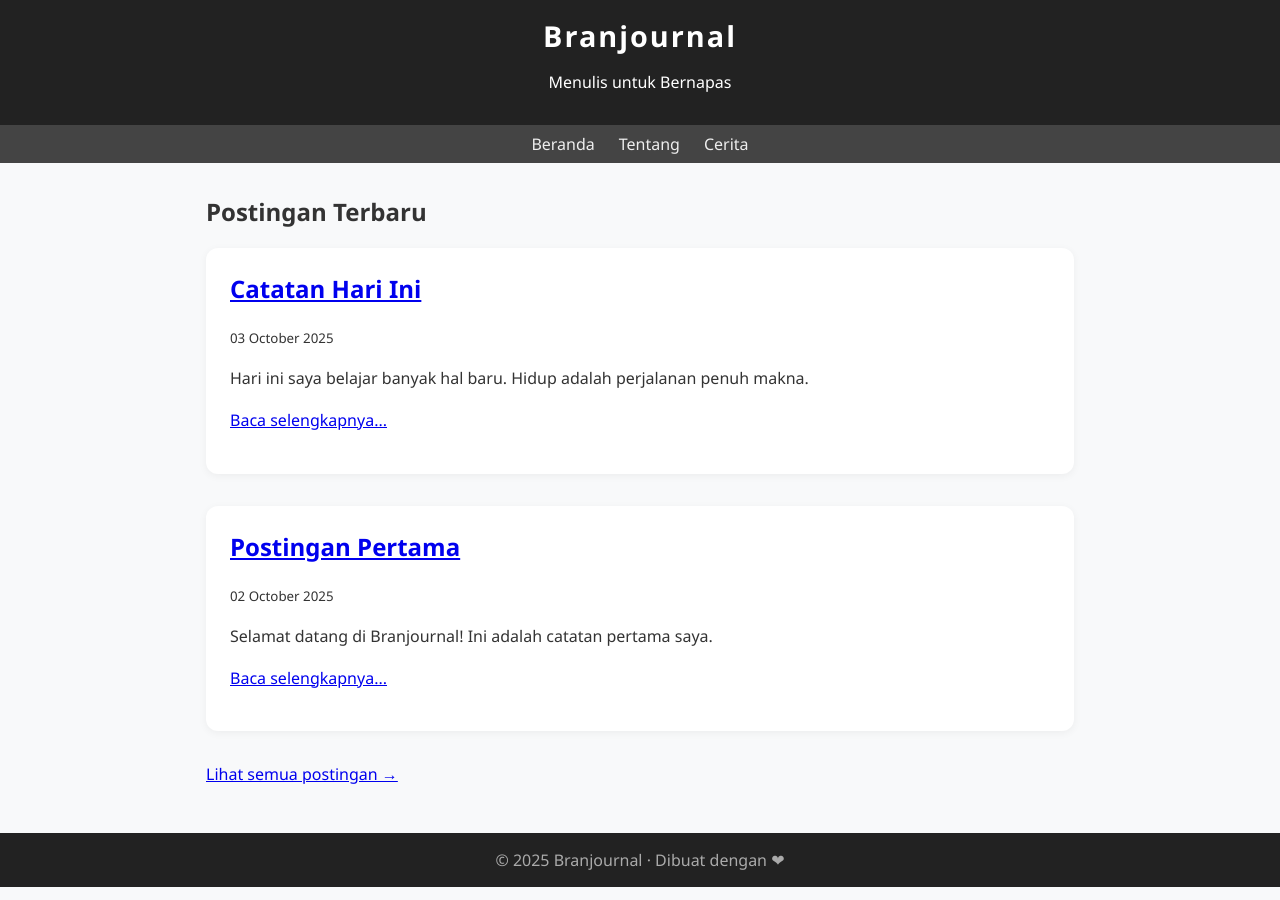
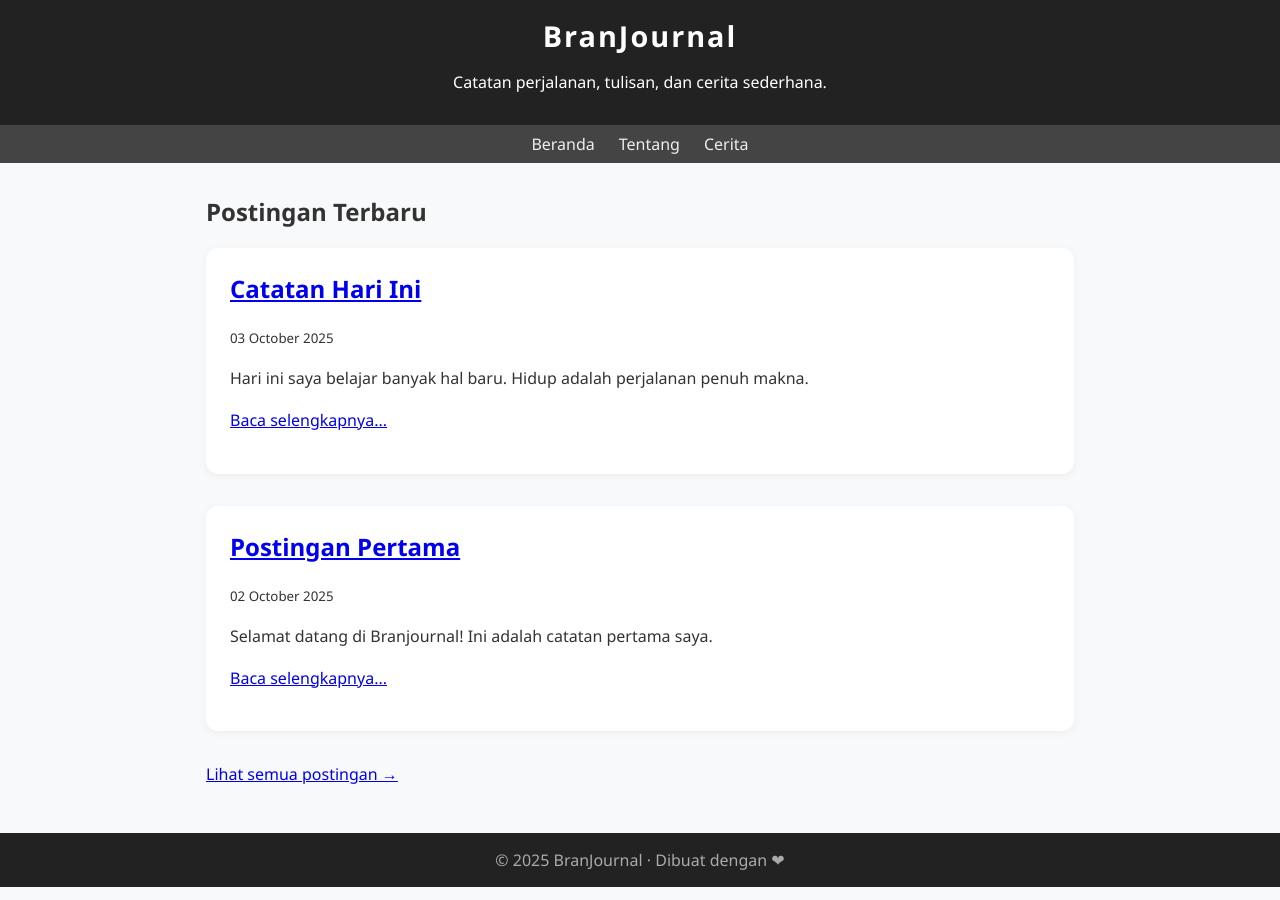
Before and after one commit to zaburrr/branjournal, a Jekyll site: the page built from index.md, in a window 1280 px wide. Built offline with Jekyll 4.4.1, drawn with Linux system fonts in a browser that asks for light colours.

Commit message:
Update _config.yml

```diff
--- a/_config.yml
+++ b/_config.yml
@@ -1,5 +1,24 @@
-title: "Branjournal"
-description: "Menulis untuk Bernapas"
-theme: none   # karena kita pakai layout sendiri, bukan theme bawaan
-paginate: 5   # hanya 5 posting di halaman depan
-paginate_path: "/cerita/page:num"
+# Info website
+title: "BranJournal"
+description: "Catatan perjalanan, tulisan, dan cerita sederhana."
+author: "Haidar Ahmad Zabran Aliyuddin"
+
+# Link utama (URL website)
+url: "https://zaburrr.github.io"
+baseurl: "/branjournal"   # nama repo kamu
+
+# Setting build
+markdown: kramdown
+permalink: /:categories/:title/
+
+# Folder default Jekyll
+layouts_dir: _layouts
+includes_dir: _includes
+collections:
+  posts:
+    output: true
+
+# Plugin bawaan GitHub Pages (aman digunakan)
+plugins:
+  - jekyll-feed
+  - jekyll-seo-tag
```
